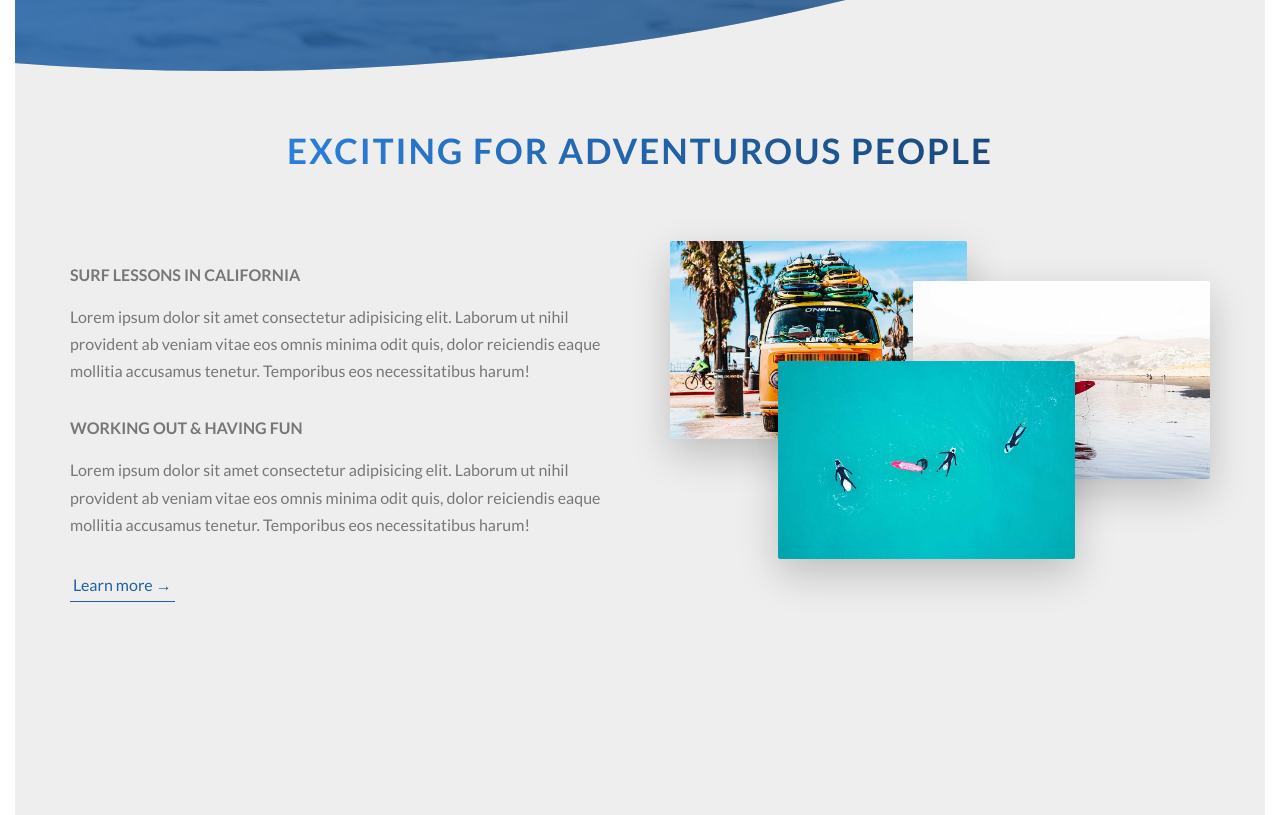
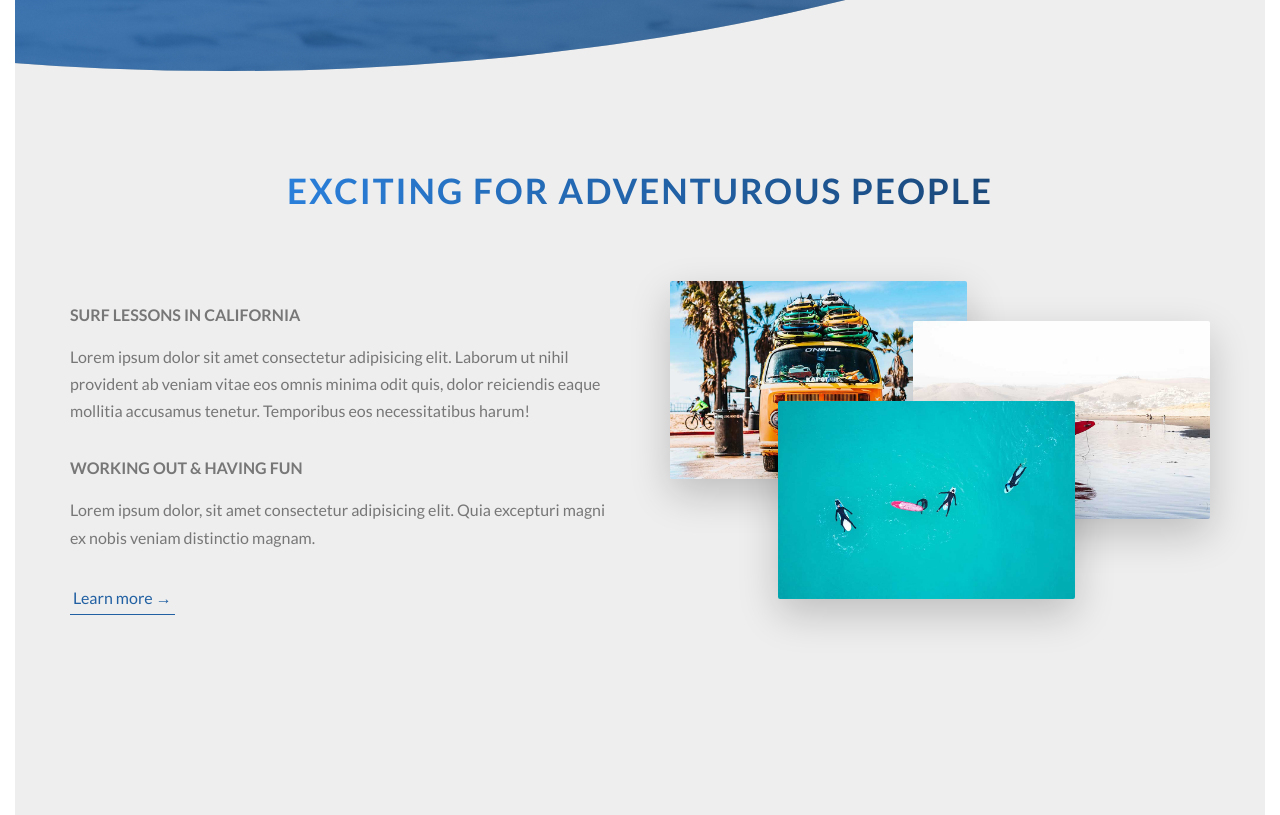
Before and after one commit to MarcioBBS/LA-surf-class, a website: page index.html in a window 1280 px wide. Shown: the part 720-1535 px from the top of the page. Drawn offline with Linux system fonts and the light colour scheme.

Commit message:
adjusted max-width

```diff
--- a/index.html
+++ b/index.html
@@ -30,7 +30,7 @@
         <main>
             <section class="serction-about">
 
-                <div class="u-center-text u-margin-top-medium">
+                <div class="u-center-text u-margin-top-big">
                     <h2 class="heading-secondary">Exciting for adventurous people</h2>
                 </div>
 
@@ -43,7 +43,7 @@
 
                         <h3 class="heading-tertiary u-margin-bottom-small">Working out &amp; having fun</h3>
                         <p class="paragraph">
-                            Lorem ipsum dolor sit amet consectetur adipisicing elit. Laborum ut nihil provident ab veniam vitae eos omnis minima odit quis, dolor reiciendis eaque mollitia accusamus tenetur. Temporibus eos necessitatibus harum!
+                                Lorem ipsum dolor, sit amet consectetur adipisicing elit. Quia excepturi magni ex nobis veniam distinctio magnam.
                         </p>
 
                         <a href="#" class="btn-text">Learn more &rarr;</a>
--- a/sass/layout/_grid.scss
+++ b/sass/layout/_grid.scss
@@ -1,5 +1,5 @@
 .row {
-    width: $grid-width;
+    max-width: $grid-width;
     margin: 0 auto;
 
     &:not(:last-child){
```
Also changed, not shown: css/style.css, sass/pages/_home.scss (line endings or trailing spaces).
